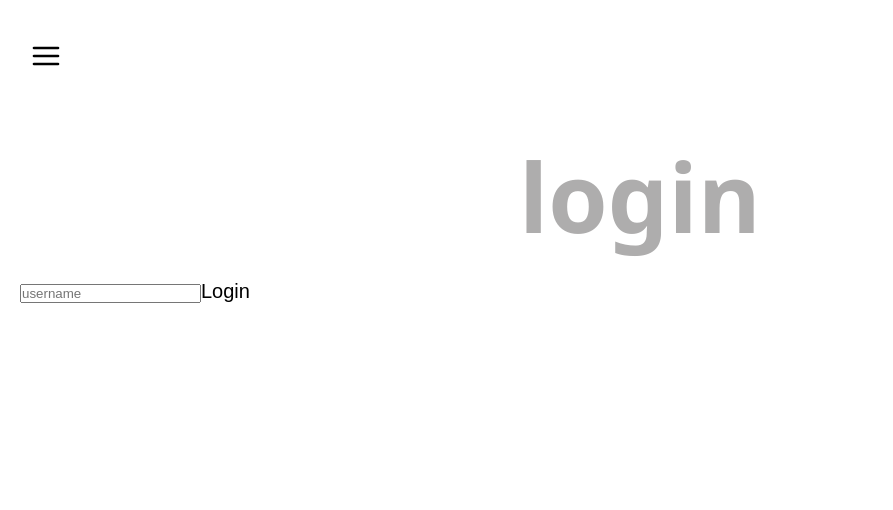
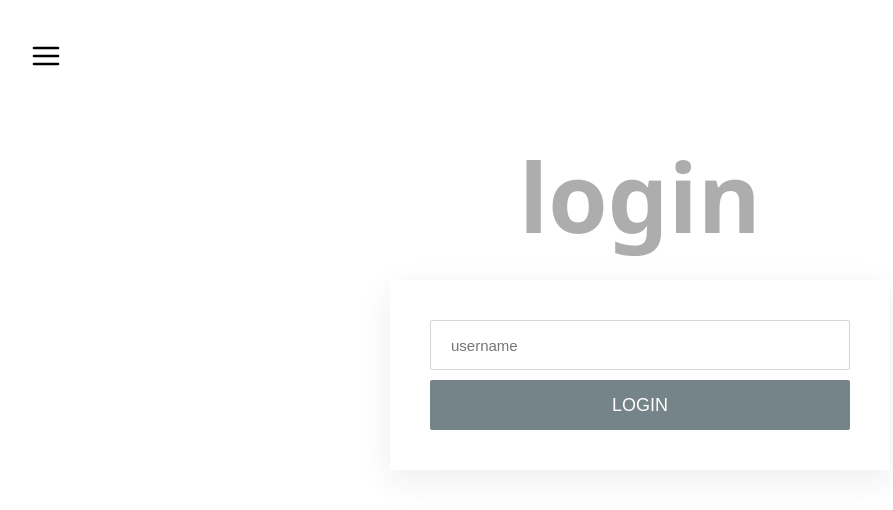
Before and after one commit to MarcoDiaz2000/react-tutorial, a React (Vite) app: page /login in a window 1280 px wide. Shown: the top 510 px of the page, without its empty margins (0-893 px from the left). Built offline with nearby package versions, Linux system fonts and the light colour scheme.

Commit message:
Add README

```diff
--- a/src/styles/Login.module.css
+++ b/src/styles/Login.module.css
@@ -1,3 +1,38 @@
-* {
-  margin: 0;
+.formWrapper {
+  max-width: 1000px;
+  margin: 0 auto;
 }
+
+.form {
+  width: 100%;
+  max-width: 500px;
+  margin: 0 auto;
+  display: flex;
+  flex-direction: column;
+  box-shadow: rgb(32 32 32 / 8%) 0px 10px 32px 0px;
+  padding: 40px;
+}
+
+.form input {
+  height: 50px;
+  width: 100%;
+  padding: 10px 20px;
+  font-size: 15px;
+  margin-bottom: 10px;
+  outline: none;
+  border-radius: 2px;
+  border: 1px solid rgb(209, 215, 217);
+}
+
+.form button {
+  border-radius: 2px;
+  border: none;
+  background-color: #758488;
+  font-size: 18px;
+  width: 100%;
+  height: 50px;
+  color: rgb(255, 255, 255);
+  text-transform: uppercase;
+  padding: 0px 20px;
+  cursor: pointer;
+}
--- a/src/styles/app.css
+++ b/src/styles/app.css
@@ -147,7 +147,6 @@ button {
     0 4px 6px -2px rgb(71 63 79 / 16%);
   transform: translateX(-100px);
   transition: transform ease-in-out 0.2s;
-  /* transition: width ease 0.2s; */
 }
 .menu-nav.show-menu {
   width: 100%;
```
Also changed, not shown: src/routes/NotMatch.jsx (+0 -9 lines), 2 other files (tests, documents, lock files or other folders).
